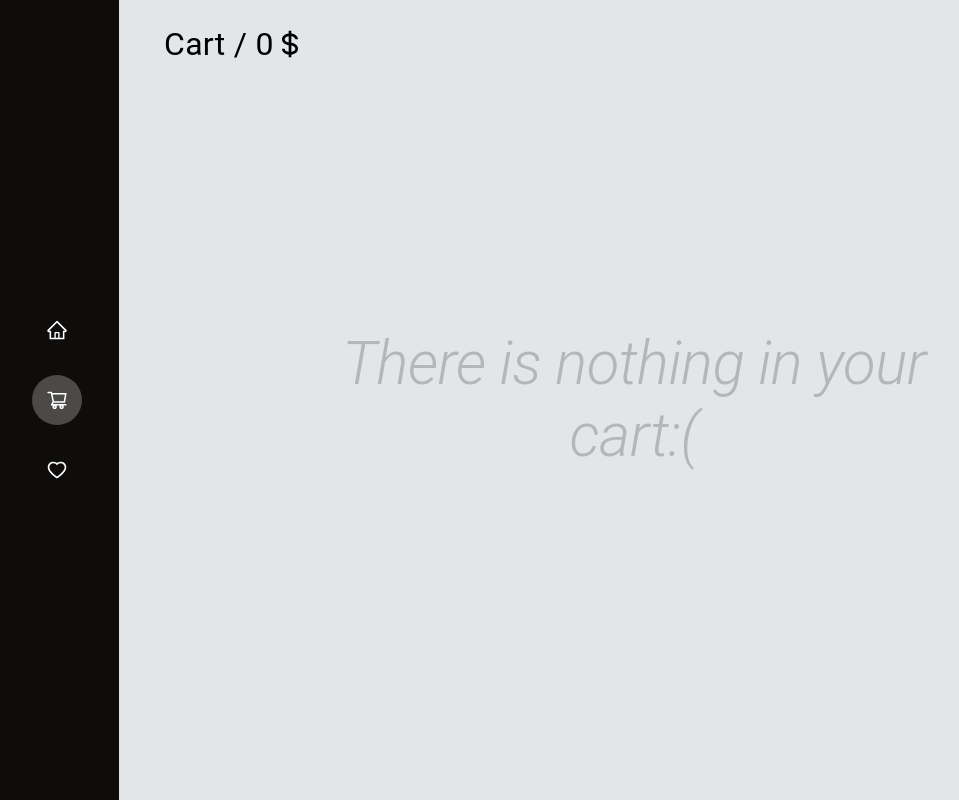
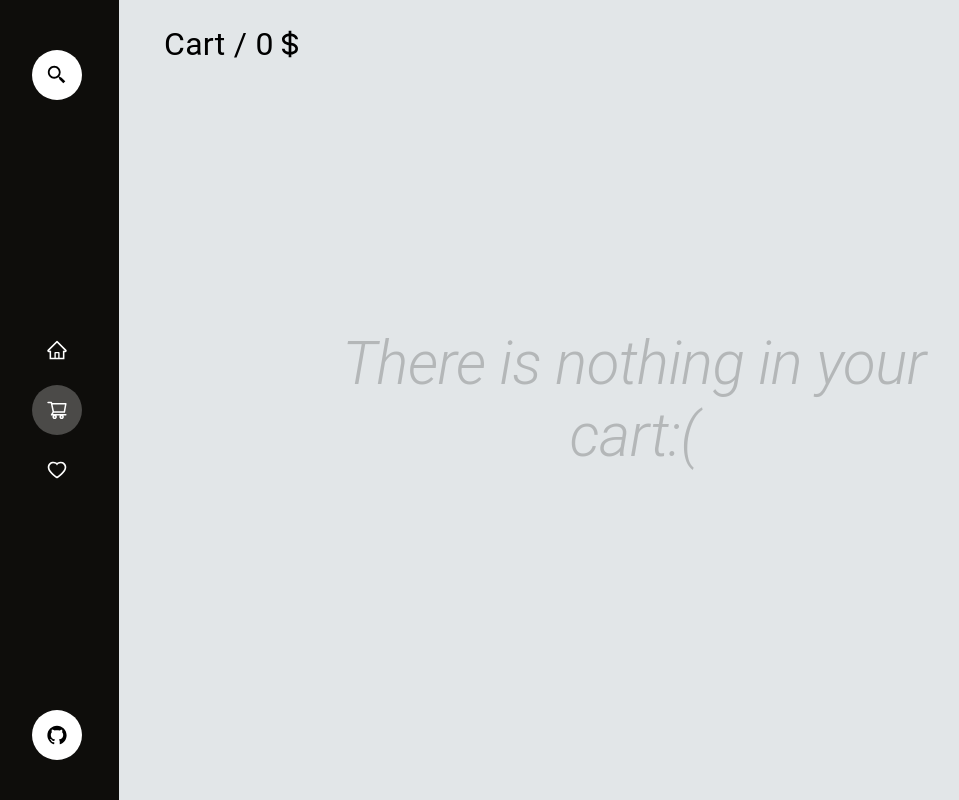
Before and after one commit to PohribniakRoman/Meal-App, a React (Vite) app: page /cart in a window 1280 px wide. Shown: the whole page, without its empty margins (6-965 px from the left). Built offline with nearby package versions, Linux system fonts and the light colour scheme.

Commit message:
invoke search

```diff
--- a/src/components/Navbar.tsx
+++ b/src/components/Navbar.tsx
@@ -1,5 +1,6 @@
 import {Link, useLocation} from "react-router-dom";
-import {AiOutlineHome,AiOutlineShoppingCart,AiOutlineHeart} from "react-icons/ai"
+import {AiOutlineHome,AiOutlineShoppingCart,AiOutlineHeart, AiFillGithub} from "react-icons/ai"
+import { Search } from "./Search/Search";
 
 export const Navbar:React.FC = () => {
     const location = useLocation();
@@ -7,6 +8,8 @@ export const Navbar:React.FC = () => {
         return location.pathname === path?"navbar__item active":"navbar__item";
     }
     return <nav className="navbar">
+        <Search/>
+        <div className="navbar__menu">
             <Link to="/">
                 <nav className={isActive("/")}>
                     <AiOutlineHome/>
@@ -22,5 +25,11 @@ export const Navbar:React.FC = () => {
                     <AiOutlineHeart/>
                 </nav>
             </Link>
+        </div>
+            <Link to="https://github.com/PohribniakRoman" target="_blank">
+            <div className="navbar__link">
+                    <AiFillGithub/>
+            </div>
+            </Link>
     </nav>
 }
--- a/src/components/Search/Search.tsx
+++ b/src/components/Search/Search.tsx
@@ -1,6 +1,7 @@
 import {BiSearchAlt2} from "react-icons/bi";
 import { SearchModel } from "./SearchModel";
 import {useState} from "react";
+import { AiOutlineShoppingCart } from "react-icons/ai";
 
 export const Search:React.FC = () => {
     const [isOpened,setOpened] = useState<boolean|"loaded">("loaded");
@@ -8,8 +9,12 @@ export const Search:React.FC = () => {
     <SearchModel isOpened={isOpened} setOpened={setOpened}/>
     <section className="search" onClick={()=>setOpened(true)}>
         <span className="search__wrapper">
-            <input value="" onChange={()=>{}} type="text" className="search__field" placeholder="Search"/>
-            <BiSearchAlt2/>
+            <i>
+                <BiSearchAlt2/>
+            </i>
+            <b>
+                <AiOutlineShoppingCart/>
+            </b>
         </span>
         <div className="search__result"></div>
     </section>
--- a/src/components/Search/SearchModel.tsx
+++ b/src/components/Search/SearchModel.tsx
@@ -34,7 +34,7 @@ export const SearchModel:React.FC<modal> = ({isOpened,setOpened}:modal) =>{
             setSearchResult("template");
             currentValue="";
         }
-        if(searchValue.length>1 && typeof searchResult === "object"){
+        if(searchValue.length>1 && typeof searchResult === "object" && searchResult !== null){
             const comparison = SearchServices.findMatch({value:searchValue,data:searchResult});
             setSearchResult(comparison.length?comparison:currentList);
         }
@@ -49,7 +49,7 @@ export const SearchModel:React.FC<modal> = ({isOpened,setOpened}:modal) =>{
                     <div className="search-modal__result" style={{height:SearchServices.calculateHeight(searchResult)}}>
                         {searchResult === "template" && <Typography className="search-modal__result--placeholder">Type something...</Typography>}
                         {searchResult === "loading" && <Loader/>}
-                        {typeof searchResult === "object" && searchResult.map(dish=>{
+                        {typeof searchResult === "object" && searchResult !== null && searchResult.map(dish=>{
                             return  <React.Fragment  key={dish.idMeal}><Link to={`/dish/${dish.idMeal}`}className="search-modal__result--item">
                                 <Typography >{dish.strMeal}</Typography>
                             </Link><br/>
--- a/src/components/Search/SearchServices.tsx
+++ b/src/components/Search/SearchServices.tsx
@@ -22,7 +22,7 @@ const calculateHeight = (state:("template"|"loading"|any[])):string =>{
     if(state === "loading"){
         height = 130;
     }
-    if(typeof state === "object"){
+    if(typeof state === "object" && state !== null){
         height = state.length * blockHeight;
     }
     return height+"px";
--- a/src/pages/Shop.tsx
+++ b/src/pages/Shop.tsx
@@ -1,7 +1,6 @@
 import {  Typography } from "@mui/material";
 import { Navbar } from "../components/Navbar";
 import {RiRefreshLine} from "react-icons/ri";
-import { Search } from "../components/Search/Search";
 import { Dish } from "../components/Dish/Dish";
 import { SideCart } from "../components/SideCart";
 import { useMeal } from "../services/hooks/useMeal";
@@ -18,32 +17,36 @@ const getDish = (size:number,dishList:any[],loadDish:Function) => {
                 mealState.push(newMeal);
             }
         }
-        loadDish([...mealState])
+        loadDish(mealState.reverse())
     })()
 }
 
 export const Shop:React.FC = () => {
     const [dishList,loadDish] = useState<any[]>([]);
+    const [mealListSize,setMealListSize] = useState<number>(0)
 
 
     useEffect(()=>{
         getDish(16,dishList,loadDish);
+        setMealListSize(mealListSize+16);
     },[])
 
     return <section className="page">
         <Navbar/>
         <div className="page__container">
-            {/* <Search/> */}
             <div className="page__label">
             <Typography className="page__title">Shop</Typography>
             </div>
+            <div className="product__wrapper" id="page-container">
             {!dishList.length?<Loader/>:
-            <div className="product__wrapper" id="page-container">
-                {dishList.map(dish=>{
+                (dishList.map(dish=>{
                     return <Dish key={dish.idMeal} product={dish}/>
-                })}
-            </div>}
-            <div className="pushable" onClick={()=>{getDish(10,dishList,loadDish);}}><Typography className="front"> <RiRefreshLine/></Typography></div>
+                }))}
+            </div>
+            <div className="pushable" onClick={()=>{
+                getDish(10,dishList,loadDish);
+                setMealListSize(mealListSize+10);
+                }}><Typography className={`front ${mealListSize ===  dishList.length?"":"rotate"}`}> <RiRefreshLine/></Typography></div>
         </div>
         <SideCart/>
     </section>
--- a/src/styles/_navbar.scss
+++ b/src/styles/_navbar.scss
@@ -1,10 +1,11 @@
 .navbar{
-    height: 100vh;
+    height: calc(100vh - 80px);
     min-width: 125px;
+    padding: 40px 0;
     background-color: #0e0d0b;
     display: flex;
     align-items: center;
-    justify-content: center;
+    justify-content: space-between;
     flex-direction: column;
     &__item{
         display: flex;
@@ -23,6 +24,16 @@
             background-color: rgba(255, 255, 255, 0.25);
         }
     }
+    &__link{
+        width: 50px;
+        height: 50px;
+        display: flex;
+        align-items: center;
+        background-color: #fff;
+        border-radius: 50%;
+        justify-content: center;
+        & svg{font-size: 22px;}
+    }
     & .active{
         background-color: rgba(255, 255, 255, 0.25);
     }
--- a/src/styles/_product.scss
+++ b/src/styles/_product.scss
@@ -120,16 +120,19 @@
         overflow: hidden;
         overflow-y: scroll;
         display: flex;
+        align-items: center;
         justify-content: center;
         flex-wrap: wrap;
         &::-webkit-scrollbar {
             width: 5px;
             border-radius: 10px;
             background-color: lightgray;
-          }
-          &::-webkit-scrollbar-thumb {
+        }
+        &::-webkit-scrollbar-thumb {
             border-radius: 10px;
             background-color: #000;
-          }
+        }
+
+        min-height:80vh;
     }
 }
--- a/src/styles/_search.scss
+++ b/src/styles/_search.scss
@@ -1,32 +1,44 @@
 .search {
   margin: 10px;
-  &__field {
-    width: 400px;
-    border-radius: 50px;
-    outline: none;
-    transition: 0.3s;
-    border: none;
-    padding: 12px 12px 12px 35px;
-    font-size: 16px;
-    color: gray;
-    box-shadow: 0 5px 0px 0px lightgray;
-    &::placeholder {
-      font-weight: 500;
+  &__wrapper {
+    width: 50px;
+    height: 50px;
+    border-radius: 50%;
+    display: flex;
+    align-items: center;
+    justify-content: center;
+    background-color: #fff;
+    position: relative;
+    cursor: pointer;
+    transition: .3s;
+    overflow: hidden;
+    & b svg{
+      font-size: 200px;
+      translate:-20px 20px;
     }
-    &:focus {
-      color: #000;
+    & i svg{
+      font-size: 22px;
     }
-  }
-  &__wrapper {
-    position: relative;
-  }
-  & svg {
-    position: absolute;
-    left: 15px;
-    font-size: 18px;
-    fill: gray;
-    top: 50%;
-    transform: translateY(-50%);
+    & i,& b{
+      display: flex;
+      align-items: center;
+      justify-content: center;
+      position: absolute;
+      & svg{
+        transition: .3s;
+      }
+    }
+    &:hover{
+      & b svg {
+        font-weight: lighter;
+        font-size: 26px;
+        translate: -1px 0;
+      }
+      & i svg{
+        font-size: 8px;
+        translate: 1px -2px;
+      }
+    }
   }
   &-modal {
     padding: 10px;
--- a/src/styles/index.scss
+++ b/src/styles/index.scss
@@ -61,15 +61,31 @@
   border-radius: 30px;
   cursor: pointer;
   max-width: 50px;
-  margin: 20px auto;
+  margin: 0 auto;
+  margin-top: 17px;
 }
-.front {
+@keyframes rotateLoading {
+  0%{
+    transform: rotate(0deg);
+  }
+  100%{
+  transform: rotate(360deg);
+  }
+}
+  .front {
   width: 100%;
   text-align: center;
   display: flex;
   align-items: center;
   justify-content: center;
   height: 50px;
+    &.rotate{
+      & svg{
+        animation-name: rotateLoading;
+        animation-duration: 1.7s;
+        animation-iteration-count: infinite;
+      }
+    }
   & svg {
     font-size: 24px !important;
   }
```
Lines whose indentation alone changed are shown as unchanged.
